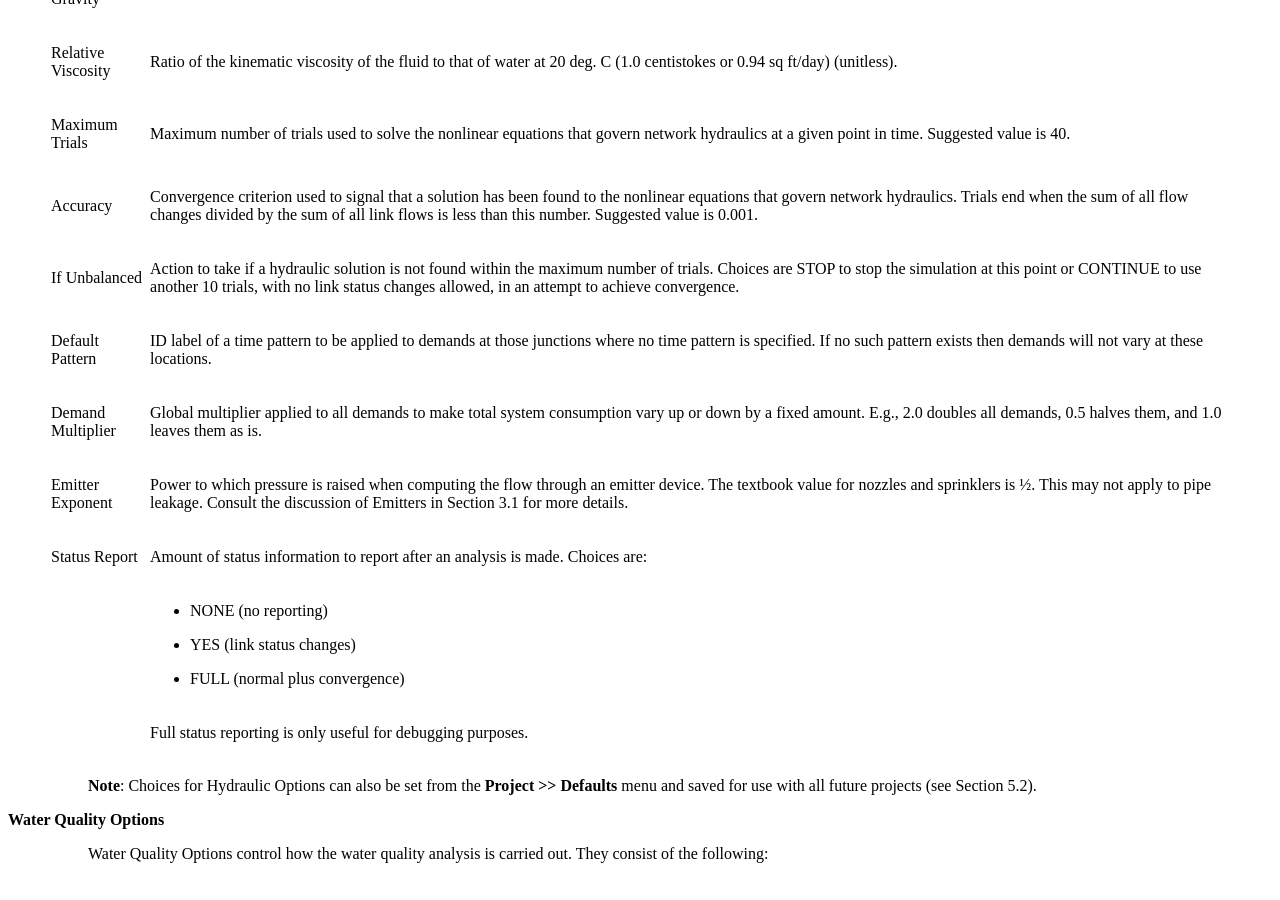
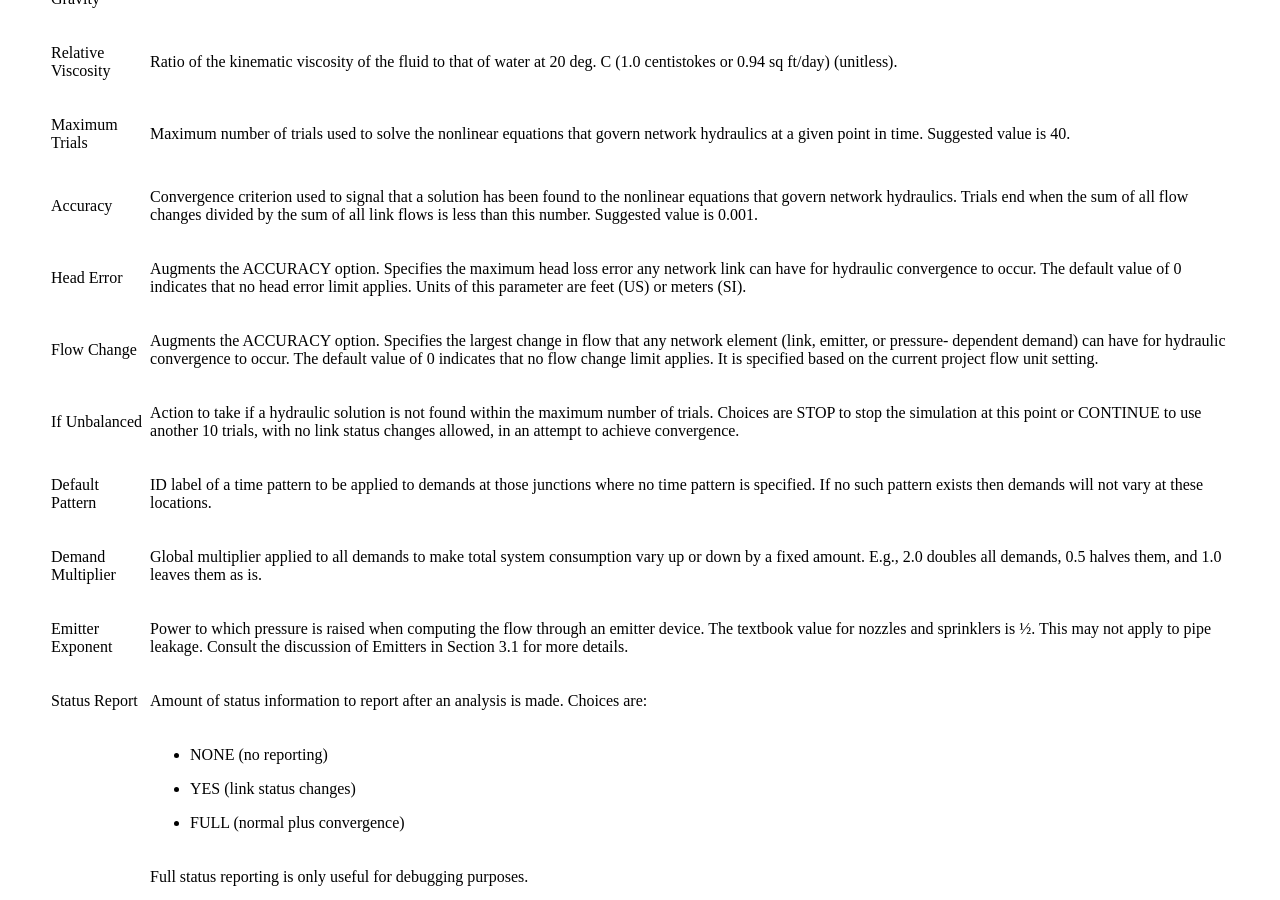
Before and after one commit to USEPA/epanet-manual, a Sphinx documentation site: the page built from docs/8_analyzing_network.rst, in a window 1280 px wide and 900 px high, scrolled down 1515 px. Built offline with Sphinx 7.4.7 and the Read the Docs theme 2.0.0, drawn with Linux system fonts in a browser that asks for light colours.

Commit message:
Update manual with new convergence parameters
Close #2

```diff
--- a/docs/8_analyzing_network.rst
+++ b/docs/8_analyzing_network.rst
@@ -53,7 +53,7 @@ Setting Analysis Options
   | *Option*                          | *Description*                     |
   +===================================+===================================+
   |                                   | Units in which nodal demands and  |
-  |   Flow Units                      | link flow rates are expressed.    |
+  | Flow Units                        | link flow rates are expressed.    |
   |                                   | Choosing units in gallons, cubic  |
   |                                   | feet, or acre-feet implies that   |
   |                                   | the units for all other network   |
@@ -104,6 +104,28 @@ Setting Analysis Options
   |                                   | of all link flows is less than    |
   |                                   | this number. Suggested value is   |
   |                                   | 0.001.                            |
+  +-----------------------------------+-----------------------------------+
+  | Head Error                        | Augments the ACCURACY option.     |
+  |                                   | Specifies the maximum head loss   |
+  |                                   | error any network link can have   |
+  |                                   | for hydraulic convergence to      |
+  |                                   | occur. The default value          |
+  |                                   | of 0 indicates that no head       |
+  |                                   | error limit applies. Units of     |
+  |                                   | this parameter are feet (US) or   |
+  |                                   | meters (SI).                      |
+  +-----------------------------------+-----------------------------------+
+  | Flow Change                       | Augments the ACCURACY option.     |
+  |                                   | Specifies the largest change in   |
+  |                                   | flow that any network element     |
+  |                                   | (link, emitter, or pressure-      |
+  |                                   | dependent demand) can have for    |
+  |                                   | hydraulic convergence to occur.   |
+  |                                   | The default value of 0 indicates  |
+  |                                   | that no flow change limit         |
+  |                                   | applies. It is specified based    |
+  |                                   | on the current project flow unit  |
+  |                                   | setting.                          |
   +-----------------------------------+-----------------------------------+
   | If Unbalanced                     | Action to take if a hydraulic     |
   |                                   | solution is not found within the  |
```
Also changed, not shown: docs/analysis_algorithms.rst (+26 -17 lines), docs/input_keywords.rst (+19 -0 lines).
